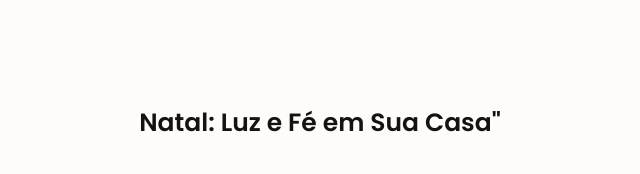
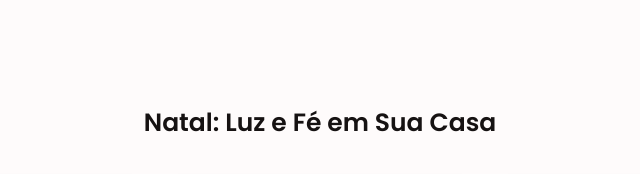
Before and after one commit to eduardavieira-dev/Christmas24, a plain HTML site: page client/index.html in a window 1280 px wide. Shown: the part 1026-1200 px from the top of the page, 320-960 px from the left. Drawn offline with nearby package versions, Linux system fonts and the light colour scheme.

Commit message:
fix text

```diff
--- a/client/index.html
+++ b/client/index.html
@@ -110,7 +110,7 @@
             </section>
 
             <section class="natal section bd-container" id="natal">
-                <h2 class="natal__title-h3 section-title">Natal: Luz e Fé em Sua Casa"</h2>
+                <h2 class="natal__title-h3 section-title">Natal: Luz e Fé em Sua Casa</h2>
                 <div class="natal__container bd-grid">
                     <div class="natal__data">
                         <img src="assets/img/porta.png" alt="" class="natal__img porta" />
```
